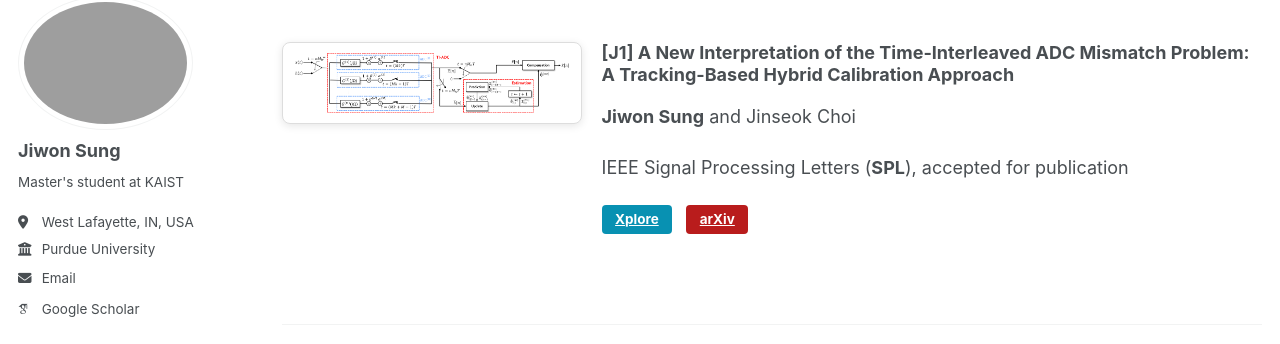
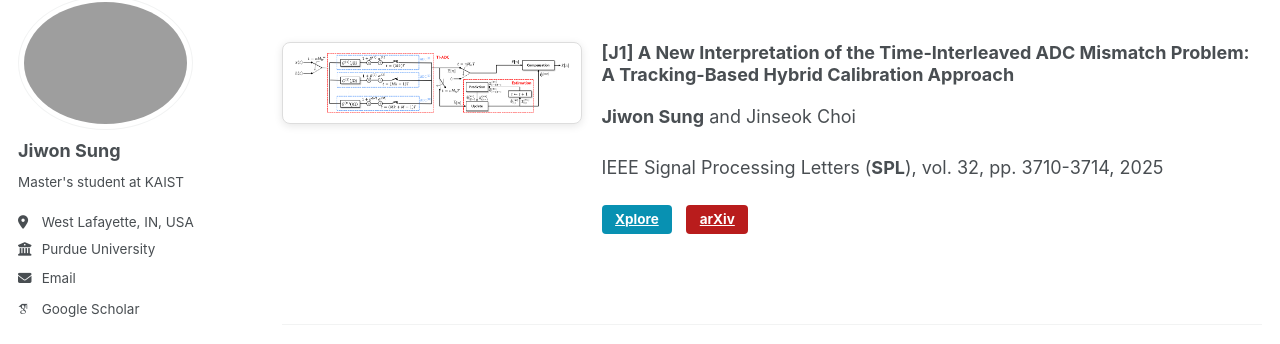
Before and after one commit to sunione/sunione.github.io, a Jekyll site: the page built from _pages/publications.md, in a window 1280 px wide and 900 px high, scrolled down 447 px. Shown: the part 103-447 px from the top of the window. Built offline with Jekyll 4.4.1, drawn with Linux system fonts in a browser that asks for light colours; some web fonts are replaced.

Commit message:
Update publications.md

```diff
--- a/_pages/publications.md
+++ b/_pages/publications.md
@@ -44,7 +44,7 @@ author_profile: true
   <div>
     <h3 style="margin-top: 0;"> [J1] A New Interpretation of the Time-Interleaved ADC Mismatch Problem: A Tracking-Based Hybrid Calibration Approach </h3>
     <p> <strong>Jiwon Sung</strong> and Jinseok Choi </p>
-    <p> IEEE Signal Processing Letters (<strong>SPL</strong>), accepted for publication </p>
+    <p> IEEE Signal Processing Letters (<strong>SPL</strong>), vol. 32, pp. 3710-3714, 2025 </p>
     <p>
       <a href="https://ieeexplore.ieee.org/document/11153655" class="btn btn--xplore btn--small">Xplore</a>
       <a href="https://arxiv.org/abs/2503.10022" class="btn btn--arxiv btn--small">arXiv</a>
```
